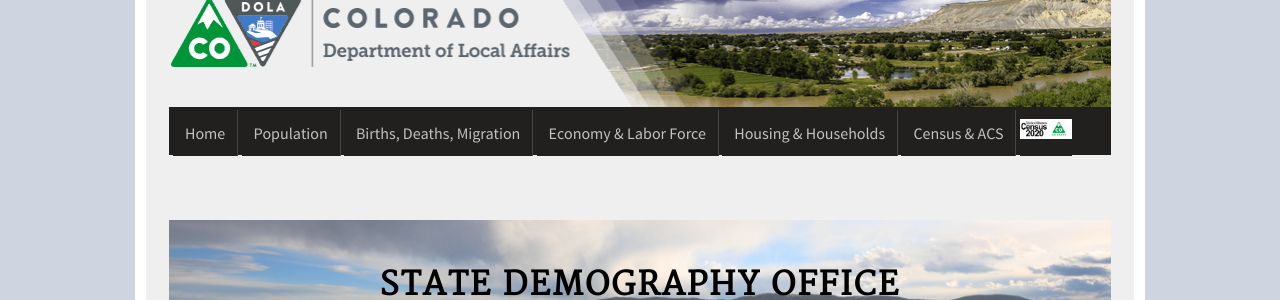
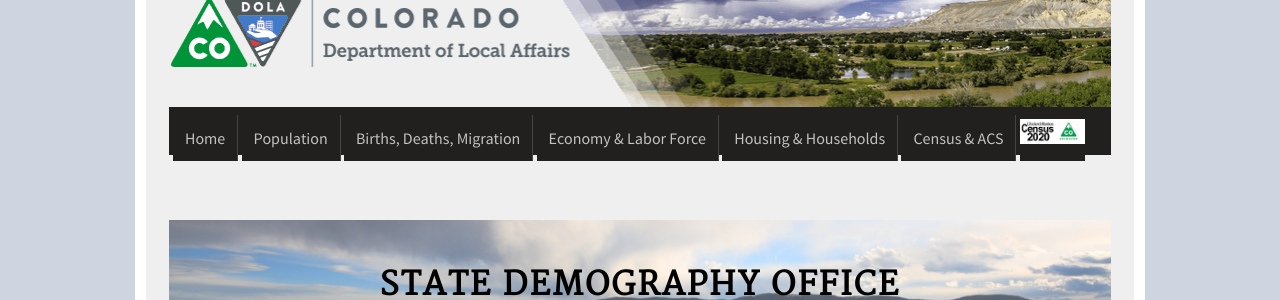
Before and after one commit to TBleess/Website_New, a Jekyll site: the page built from pages/0_Homepage_and_Footer_Links/index.md, in a window 1280 px wide. Shown: the part 131-431 px from the top of the page. Built offline with Jekyll 4.4.1, drawn with Linux system fonts in a browser that asks for light colours.

Commit message:
Update _header.html

```diff
--- a/_includes/_header.html
+++ b/_includes/_header.html
@@ -28,7 +28,7 @@
                             <li class="padding-normal">
                                 <a href="/census-acs/">Census &amp; ACS</a></li>
                             <li class="padding_normal">
-                              <a href="/census-acs/2020-census-information/#census-information-2020"><img src="/images/CO2020.jpg" height=20px></a>
+                              <a href="/census-acs/2020-census-information/#census-information-2020"><img src="/images/CO2020.jpg" height=25px></a>
                             </li>
                         </ul>
                     </nav>
```
